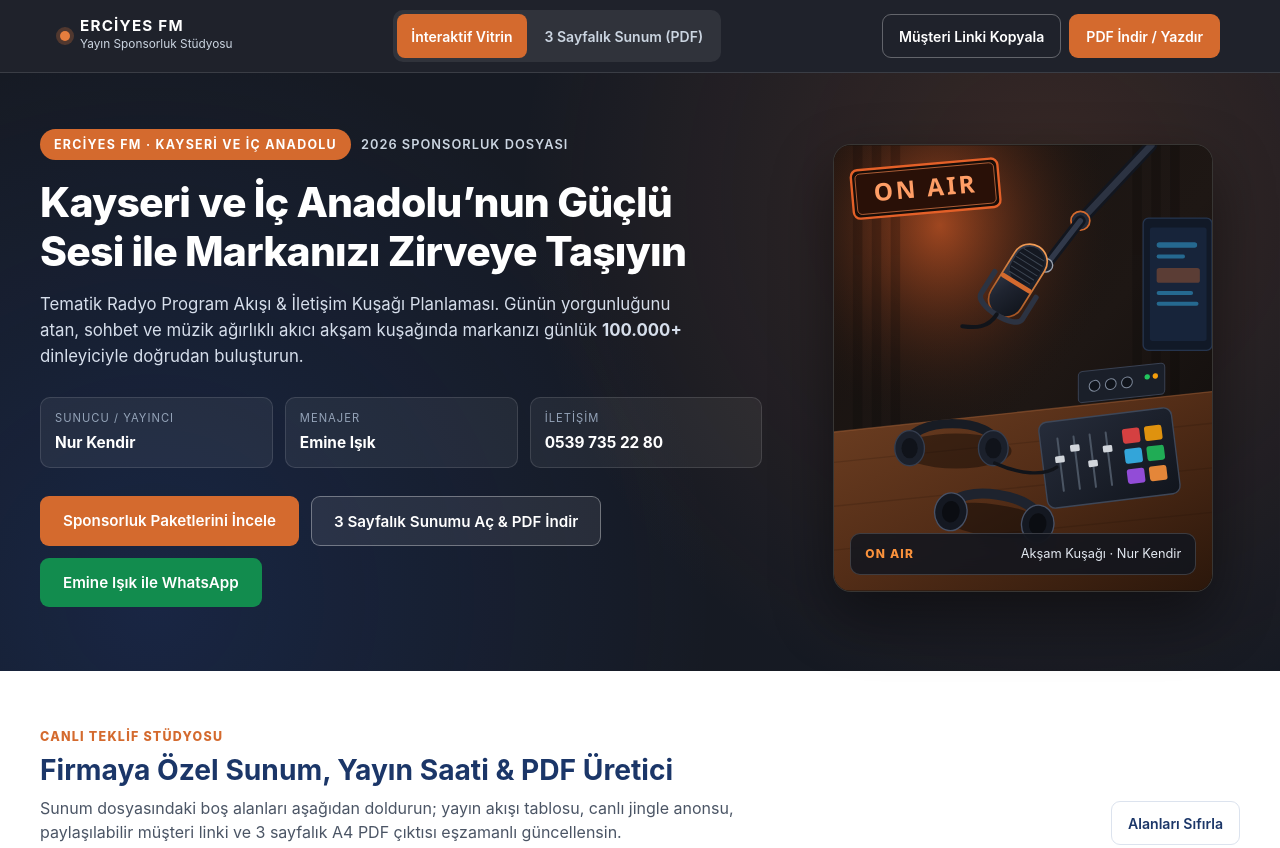
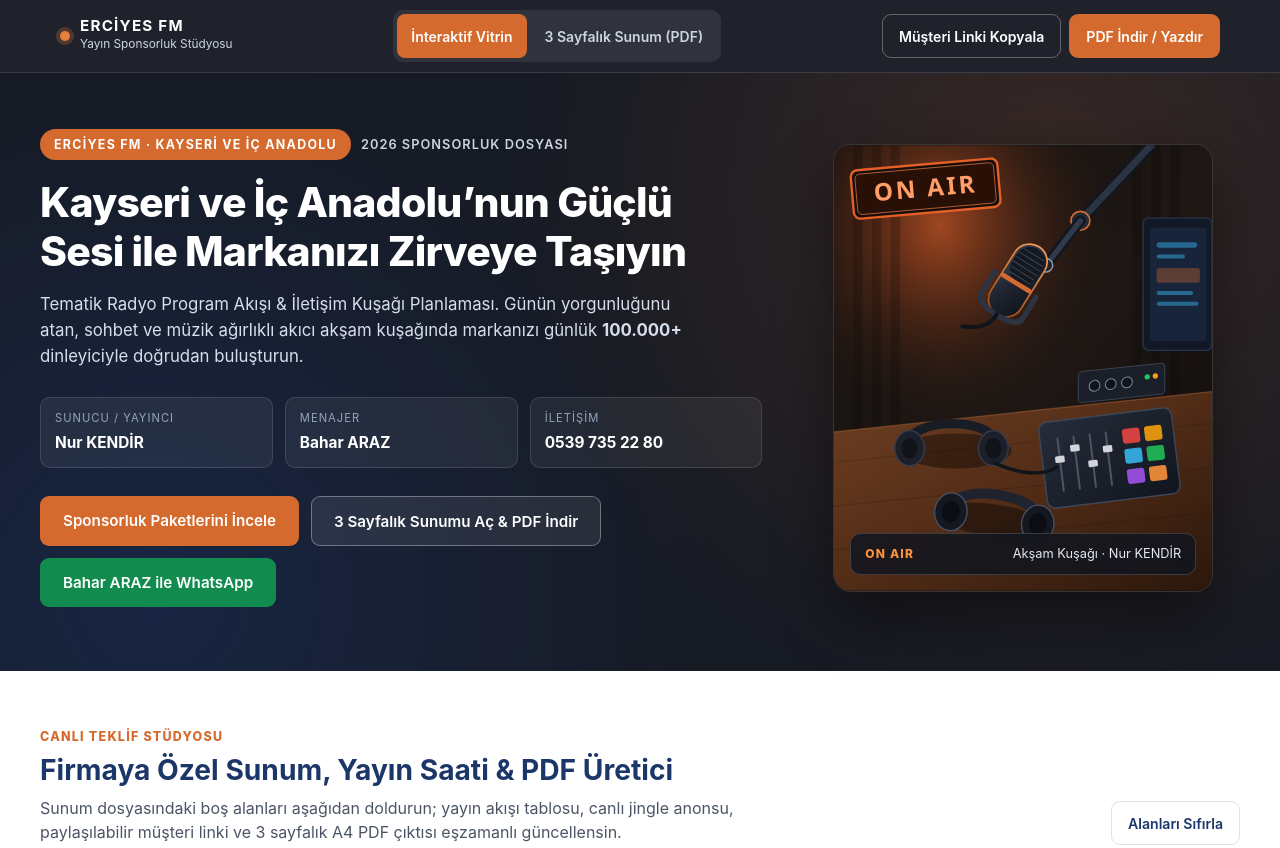
Before and after one commit to MuhammedTahir0/erciyes-fm-sponsorluk, a plain HTML site: page index.html in a window 1280 px wide. Shown: the top 848 px of the page. Drawn offline with Linux system fonts and the light colour scheme.

Commit message:
fix: uppercase surnames (Nur KENDİR) and update manager to Bahar ARAZ

```diff
--- a/app.js
+++ b/app.js
@@ -156,7 +156,7 @@
     const hours = cleanText(state && state.broadcastHours, 40);
 
     const parts = [
-      "Merhaba Emine Hanım, Erciyes FM (Sunucu: Nur Kendir) yayın sponsorluğu hakkında bilgi ve teklif görüşmesi talep ediyorum.",
+      "Merhaba Bahar Hanım, Erciyes FM (Sunucu: Nur KENDİR) yayın sponsorluğu hakkında bilgi ve teklif görüşmesi talep ediyorum.",
     ];
     if (sponsor) parts.push(`Firma / Marka: ${sponsor}`);
     if (pkg) {
@@ -408,8 +408,8 @@
     if (footerWaSummary) {
       const selectedSummary = [sponsor, pkg ? pkg.name : "", hours].filter(Boolean).join(" · ");
       footerWaSummary.textContent = selectedSummary
-        ? `Hazır teklif bağlamı (${selectedSummary}) ile doğrudan Menajer Emine Işık ile WhatsApp üzerinden iletişime geçin.`
-        : "Seçili sponsorluk bilgileriyle doğrudan Menajer Emine Işık ile WhatsApp üzerinden iletişime geçin.";
+        ? `Hazır teklif bağlamı (${selectedSummary}) ile doğrudan Menajer Bahar ARAZ ile WhatsApp üzerinden iletişime geçin.`
+        : "Seçili sponsorluk bilgileriyle doğrudan Menajer Bahar ARAZ ile WhatsApp üzerinden iletişime geçin.";
     }
 
     // Kapak Stüdyo Görseli (Varsayılan SVG veya Yüklenen Görsel)
--- a/index.html
+++ b/index.html
@@ -3,7 +3,7 @@
 <head>
   <meta charset="UTF-8">
   <meta name="viewport" content="width=device-width, initial-scale=1.0">
-  <meta name="description" content="Erciyes FM Yayın Sponsorluk Sunum Dosyası, Tematik Radyo Program Akışı ve İnteraktif Sponsorluk Teklif Platformu — Sunucu: Nur Kendir, Menajer: Emine Işık">
+  <meta name="description" content="Erciyes FM Yayın Sponsorluk Sunum Dosyası, Tematik Radyo Program Akışı ve İnteraktif Sponsorluk Teklif Platformu — Sunucu: Nur KENDİR, Menajer: Bahar ARAZ">
   <title>Erciyes FM — Yayın Sponsorluk Sunum Dosyası</title>
   <link rel="stylesheet" href="./styles.css">
   <script defer src="./app.js"></script>
@@ -216,7 +216,7 @@
     <div class="customer-banner-inner">
       <div class="customer-banner-text">
         <span class="customer-badge">ÖZEL SPONSORLUK SUNUMU</span>
-        <p id="customerBannerSummary">Erciyes FM Yayın Sponsorluk Sunum Dosyası — Nur Kendir Akşam Kuşağı</p>
+        <p id="customerBannerSummary">Erciyes FM Yayın Sponsorluk Sunum Dosyası — Nur KENDİR Akşam Kuşağı</p>
       </div>
       <div class="customer-banner-actions">
         <a class="btn btn-whatsapp" id="customerBannerWa" href="https://wa.me/905397352280" target="_blank" rel="noopener noreferrer">
@@ -255,11 +255,11 @@
             <div class="hero-people">
               <div class="person-chip">
                 <span class="person-role">SUNUCU / YAYINCI</span>
-                <strong class="person-name">Nur Kendir</strong>
+                <strong class="person-name">Nur KENDİR</strong>
               </div>
               <div class="person-chip">
                 <span class="person-role">MENAJER</span>
-                <strong class="person-name">Emine Işık</strong>
+                <strong class="person-name">Bahar ARAZ</strong>
               </div>
               <div class="person-chip">
                 <span class="person-role">İLETİŞİM</span>
@@ -275,7 +275,7 @@
                 3 Sayfalık Sunumu Aç &amp; PDF İndir
               </button>
               <a class="btn btn-whatsapp btn-lg" id="heroWaLink" href="https://wa.me/905397352280" target="_blank" rel="noopener noreferrer">
-                Emine Işık ile WhatsApp
+                Bahar ARAZ ile WhatsApp
               </a>
             </div>
           </div>
@@ -288,7 +288,7 @@
               <img class="studio-custom-img is-hidden" alt="Erciyes FM sponsorluk kapak stüdyo görseli" data-custom-cover-img>
               <div class="studio-overlay-badge">
                 <span>ON AIR</span>
-                <small>Akşam Kuşağı · Nur Kendir</small>
+                <small>Akşam Kuşağı · Nur KENDİR</small>
               </div>
             </div>
           </div>
@@ -654,7 +654,7 @@
               <div class="cue-meta-footer">
                 <div>
                   <span>Sunucu / Yayıncı</span>
-                  <strong>Nur Kendir</strong>
+                  <strong>Nur KENDİR</strong>
                 </div>
                 <div>
                   <span>Seçili Paket</span>
@@ -684,11 +684,11 @@
                 </div>
                 <div>
                   <span class="contact-label">Sunucu / Yayıncı</span>
-                  <strong>Nur Kendir</strong>
+                  <strong>Nur KENDİR</strong>
                 </div>
                 <div>
                   <span class="contact-label">Menajer</span>
-                  <strong>Emine Işık</strong>
+                  <strong>Bahar ARAZ</strong>
                 </div>
                 <div>
                   <span class="contact-label">Telefon</span>
@@ -703,7 +703,7 @@
 
             <div class="contact-cta-box">
               <p class="contact-cta-note" id="footerWaSummary">
-                Seçili sponsorluk bilgileriyle doğrudan Menajer Emine Işık ile WhatsApp üzerinden iletişime geçin.
+                Seçili sponsorluk bilgileriyle doğrudan Menajer Bahar ARAZ ile WhatsApp üzerinden iletişime geçin.
               </p>
               <a class="btn btn-whatsapp btn-lg btn-full" id="footerWaLink" href="https://wa.me/905397352280" target="_blank" rel="noopener noreferrer">
                 WhatsApp Teklifi Gönder (0539 735 22 80)
@@ -743,11 +743,11 @@
             <div class="pdf-cover-meta-grid">
               <div class="pdf-meta-item">
                 <span class="pdf-meta-label">SUNUCU / YAYINCI</span>
-                <strong class="pdf-meta-value">Nur Kendir</strong>
+                <strong class="pdf-meta-value">Nur KENDİR</strong>
               </div>
               <div class="pdf-meta-item pdf-meta-right">
                 <span class="pdf-meta-label">MENAJER</span>
-                <strong class="pdf-meta-value">Emine Işık</strong>
+                <strong class="pdf-meta-value">Bahar ARAZ</strong>
               </div>
               <div class="pdf-meta-item">
                 <span class="pdf-meta-label">SPONSOR MARKASI</span>
```
Also changed, not shown: tests/sponsorluk.test.mjs (+4 -4 lines), reports/desktop-sunum-1440x900.png, reports/desktop-vitrin-1440x900.png, reports/mobile-sunum-390x844.png, reports/mobile-vitrin-390x844.png, reports/print-emulated-1440.png, 8 other files.
